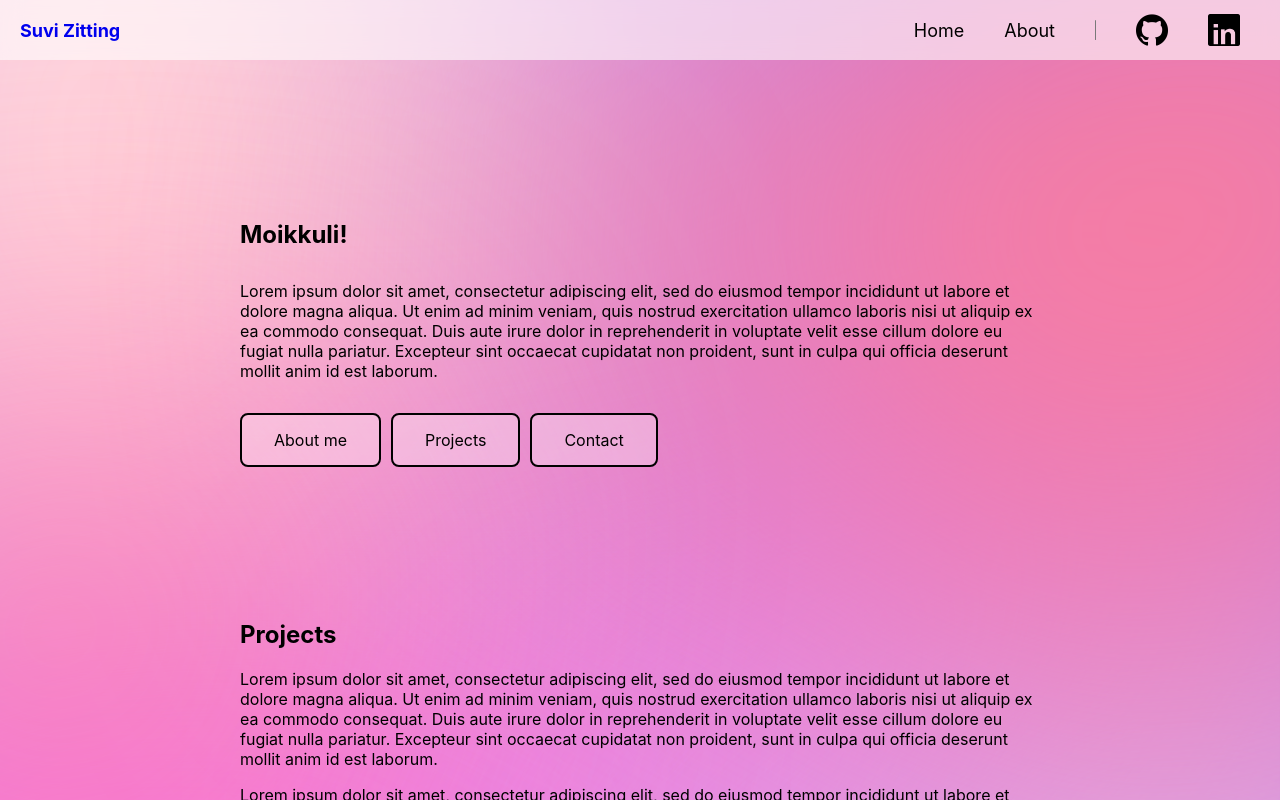
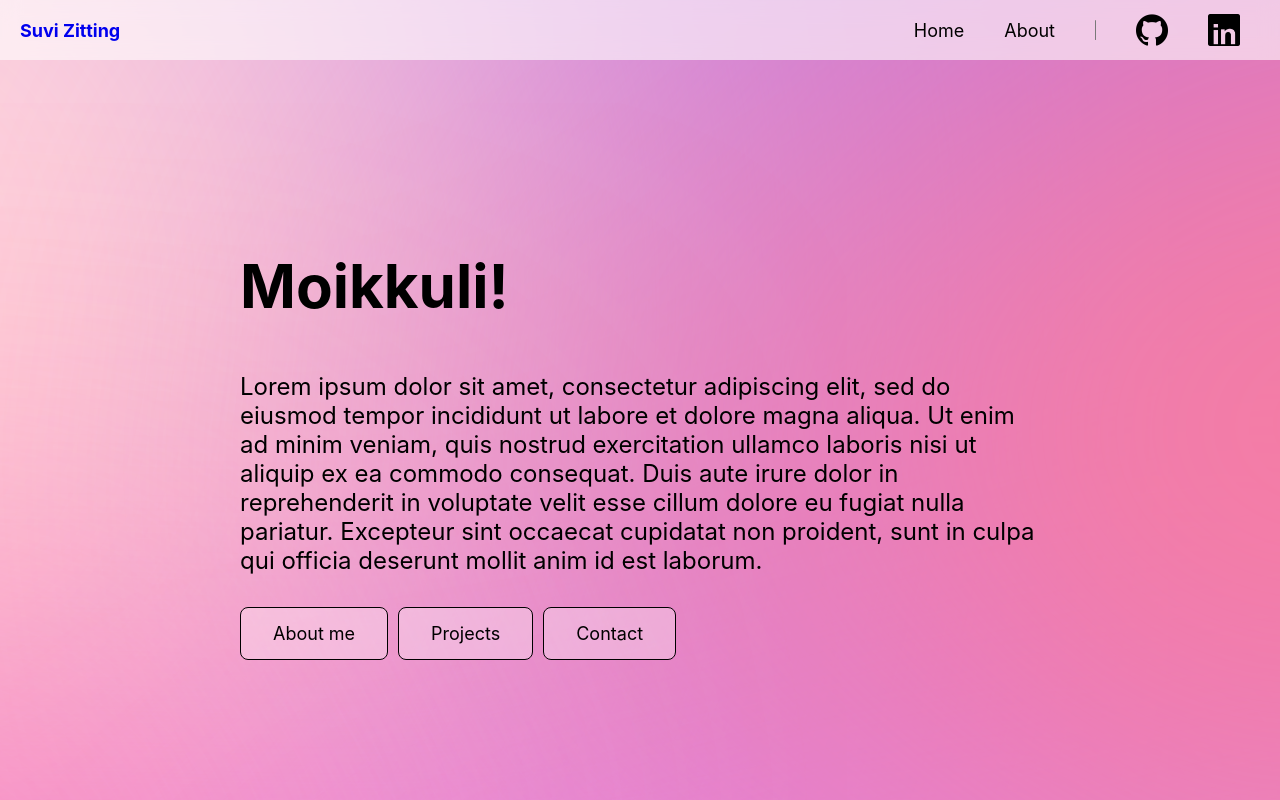
Before and after one commit to suviz/portfolio_site, a React (Create React App) app: page / in a window 1280 px wide. Built offline with nearby package versions, Linux system fonts and the light colour scheme.

Commit message:
Add responsivity to page layouts

```diff
--- a/src/App.css
+++ b/src/App.css
@@ -34,9 +34,93 @@ main {
   padding: 100px 40px;
   height: 100%;
   white-space: normal;
-  max-width: 800px;
   overflow: hidden;
   display: flex;
   flex-direction: column;
   justify-content: flex-start;
 }
+
+
+/* Extra small devices (600px and down) */
+@media only screen and (max-width: 600px) {
+
+  h1 {
+    font-size: 42px;
+  }
+
+  h2 {
+    font-size: 30px;
+  }
+
+  p {
+    font-size: 18px;
+  }
+
+}
+
+/* Small devices (600px and up) */
+@media only screen and (min-width: 600px) {
+
+  h1 {
+    font-size: 48px;
+  }
+
+  h2 {
+    font-size: 36px;
+  }
+
+  p {
+    font-size: 18px;
+  }
+
+  .main-content {
+    max-width: 700px;
+  }
+}
+
+/* Large devices (laptops/desktops, 1200px and up) */
+@media only screen and (min-width: 1200px) {
+
+  h1 {
+    font-size: 60px;
+  }
+
+  h2 {
+    font-size: 48px;
+  }
+
+  p {
+    font-size: 24px;
+  }
+
+  .main-content {
+    max-width: 800px;
+  }
+
+}
+
+/* Very large devices (1600px and up) */
+@media only screen and (min-width: 1600px) {
+
+  .main-content {
+    max-width: 50vw;
+  }
+
+}
+
+/* Extra large devices (2600px and up) */
+@media only screen and (min-width: 2600px) {
+
+  h1 {
+    font-size: 90px;
+  }
+
+  h2 {
+    font-size: 60px;
+  }
+
+  p {
+    font-size: 48px;
+  }
+
+}
--- a/src/pages/aboutPage.js
+++ b/src/pages/aboutPage.js
@@ -5,10 +5,8 @@ function AboutPage() {
         <main>
 
           <div className='hero'>
-            <h1>
-              About me
-            </h1>
 
+            <h2>About me</h2>
             <p className='hero-desc'>Lorem ipsum dolor sit amet, consectetur adipiscing elit, sed do eiusmod tempor incididunt ut labore et dolore magna aliqua. Ut enim ad minim veniam, quis nostrud exercitation ullamco laboris nisi ut aliquip ex ea commodo consequat. Duis aute irure dolor in reprehenderit in voluptate velit esse cillum dolore eu fugiat nulla pariatur. Excepteur sint occaecat cupidatat non proident, sunt in culpa qui officia deserunt mollit anim id est laborum.</p>
 
           </div>
--- a/src/pages/homePage.css
+++ b/src/pages/homePage.css
@@ -22,14 +22,13 @@
 
 .button {
     background-color: rgb(256, 256, 256, .3);
-    border: none;
     color: rgb(0, 0, 0);
     padding: 15px 32px;
     text-align: center;
     text-decoration: none;
     display: inline-block;
-    font-size: 16px;
-    border: 2px solid #000000;
+    font-size: 18px;
+    border: 1px solid #000000;
     border-radius: 8px;
 }
 
@@ -47,39 +46,17 @@
     width: 100%;
 }
 
+/* Extra large devices (2600px and up) */
+@media only screen and (min-width: 2600px) {
 
-/*
-TODO --->
-*/
-
-
-/* Extra small devices (phones, 600px and down) */
-@media only screen and (max-width: 600px) {
-
-
+    .button {
+        font-size: 250%;
+        padding: 30px 60px;
+        border-radius: 16px;
+    }
+    .buttons{
+        gap: 20px;
+        padding: 40px 0;
+    }
 
 }
-
-/* Small devices (portrait tablets and large phones, 600px and up) */
-@media only screen and (min-width: 600px) {
-
-
-}
-
-/* Medium devices (landscape tablets, 768px and up) */
-@media only screen and (min-width: 768px) {
-
-
-}
-
-/* Large devices (laptops/desktops, 992px and up) */
-@media only screen and (min-width: 992px) {
-
-
-}
-
-/* Extra large devices (large laptops and desktops, 1200px and up) */
-@media only screen and (min-width: 1200px) {
-
-
-}
```
